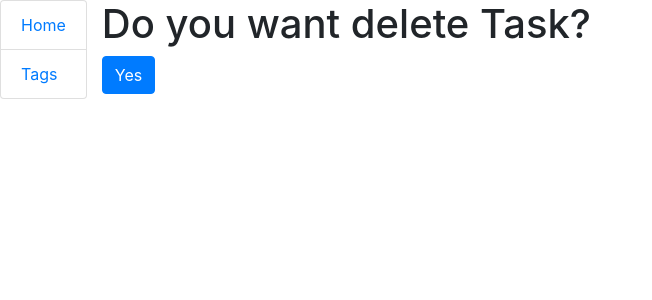
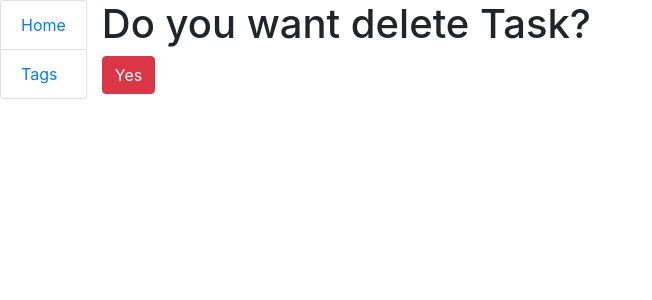
Before and after one commit to artemkazakov947/TODO_list, a Django app: template templates/app/task_confirm_delete.html in a window 1280 px wide. Shown: the top 300 px of the page, without its empty margins (0-652 px from the left). Run offline with Django 4.2, Linux system fonts and the light colour scheme; the template is opened without the code that fills it, so the values that code supplies are empty.

Commit message:
Final version without bags

```diff
--- a/app/views.py
+++ b/app/views.py
@@ -14,7 +14,7 @@ class Home(generic.ListView):
 
 class TaskCreateView(generic.CreateView):
     model = Task
-    fields = "__all__"
+    form_class = TaskForm
     success_url = reverse_lazy("app:home")
 
 
--- a/templates/app/task_confirm_delete.html
+++ b/templates/app/task_confirm_delete.html
@@ -4,6 +4,6 @@
   <h1>Do you want delete Task?</h1>
   <form action="" method="post">
     {% csrf_token %}
-    <input class="btn btn-primary" type="submit" value="Yes">
+    <input class="btn btn-danger" type="submit" value="Yes">
   </form>
 {% endblock %}
```
Also changed, not shown: app/forms.py (line endings or trailing spaces).
